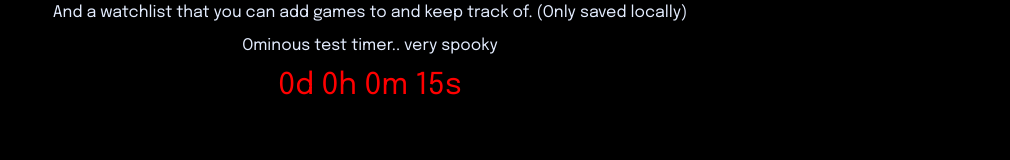
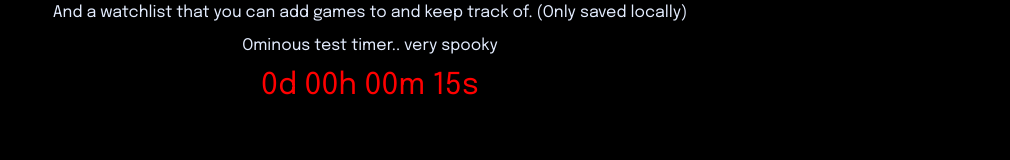
Before and after one commit to Vehx/game-releases, a Vue app: page /about in a window 1280 px wide. Shown: the part 237-397 px from the top of the page, without its empty margins (270-1280 px from the left). Built offline with nearby package versions, Linux system fonts and the light colour scheme.

Commit message:
added some number formatting

```diff
--- a/src/components/Countdown.vue
+++ b/src/components/Countdown.vue
@@ -20,13 +20,32 @@ export default {
       return `${this.days}d ${this.hours}h ${this.minutes}m ${this.seconds}s`;
     },
     seconds() {
-      return Math.floor(this.currentCountdownTime % 60);
+      let seconds = Math.floor(this.currentCountdownTime % 60).toString();
+      if (seconds < 10) {
+        seconds = "0" + seconds;
+      }
+      return seconds;
+      // return Math.floor(this.currentCountdownTime % 60);
     },
     minutes() {
-      return Math.floor((this.currentCountdownTime / 60) % 60);
+      let minutes = Math.floor(
+        (this.currentCountdownTime / 60) % 60
+      ).toString();
+      if (minutes < 10) {
+        minutes = "0" + minutes;
+      }
+      return minutes;
+      // return Math.floor((this.currentCountdownTime / 60) % 60);
     },
     hours() {
-      return Math.floor((this.currentCountdownTime / 60 / 60) % 24);
+      let hours = Math.floor(
+        (this.currentCountdownTime / 60 / 60) % 24
+      ).toString();
+      if (hours < 10) {
+        hours = "0" + hours;
+      }
+      return hours;
+      // return Math.floor((this.currentCountdownTime / 60 / 60) % 24);
     },
     days() {
       return Math.floor(this.currentCountdownTime / 60 / 60 / 24);
@@ -66,8 +85,11 @@ export default {
 
 <style scoped>
 .countdown {
+  min-width: 200px;
   font-weight: bold;
   font-size: 30px;
   margin: 5px 0;
+  /* list-style-type: decimal-leading-zero; */
+  font-variant-numeric: slashed-zero;
 }
 </style>
```
